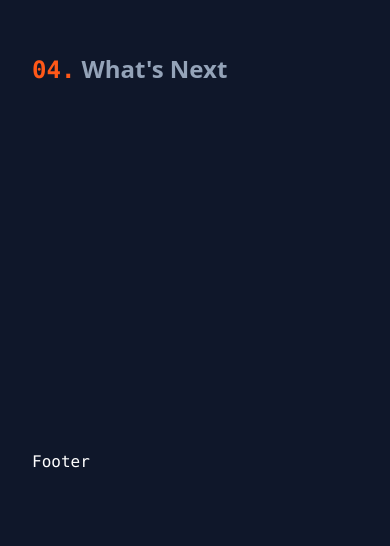
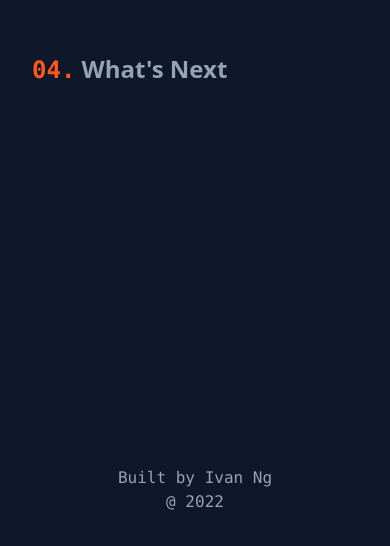
Before and after one commit to ivan-ngchakming/portfolio, a React (Vite) app: page / in a window 390 px wide. Shown: the part 3456-4002 px from the top of the page. Before the commit the page ends 3930 px from the top, so only its background shows below. Built offline with nearby package versions, Linux system fonts and the light colour scheme.

Commit message:
implemented footer

```diff
--- a/src/components/Footer.jsx
+++ b/src/components/Footer.jsx
@@ -1,7 +1,28 @@
+import cn from "classnames";
+
 const Footer = () => {
   return (
-    <footer className="footer">
-      <p>Footer</p>
+    <footer
+      className={cn(
+        "p-4",
+        "pb-8",
+        "flex",
+        "justify-center",
+        "snap-end",
+        "text-slate-400"
+      )}
+    >
+      <div>
+        <a
+          href="https://github.com/ivan-ngchakming/portfolio"
+          rel="noopener noreferrer"
+          target="_blank"
+          className={cn("flex", "flex-col", "items-center", "justify-center")}
+        >
+          <div>Built by Ivan Ng</div>
+          <div>@ {new Date().getFullYear()}</div>
+        </a>
+      </div>
     </footer>
   );
 };
--- a/src/index.css
+++ b/src/index.css
@@ -9,7 +9,7 @@
 }
 
 html {
-  @apply scroll-smooth sm:snap-y sm:snap-mandatory;
+  @apply scroll-smooth sm:snap-y sm:snap-proximity;
 }
 
 body {
```
